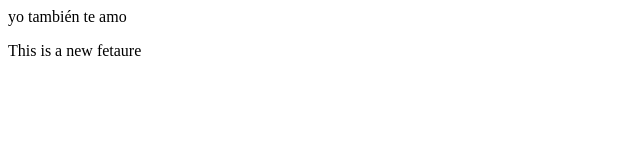
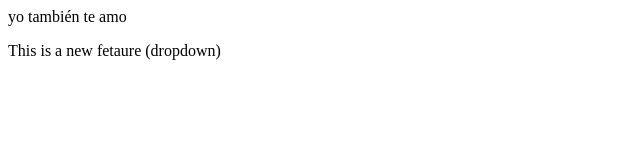
Before and after one commit to sbjunaid/Git-demo2, a plain HTML site: page index.html in a window 1280 px wide. Shown: the full height of the page, 0-640 px from the left. Drawn offline with Linux system fonts and the light colour scheme.

Commit message:
Add dropdown

```diff
--- a/index.html
+++ b/index.html
@@ -1,2 +1,2 @@
 <p>yo también te amo</p>
-<p>This is a new fetaure</p>
+<p>This is a new fetaure (dropdown)</p>
```
